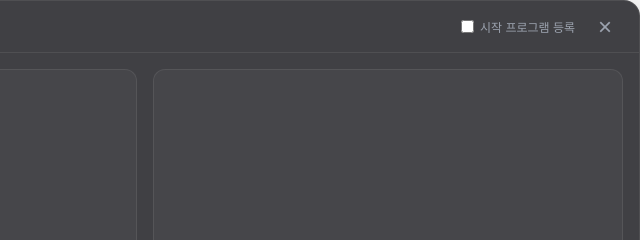
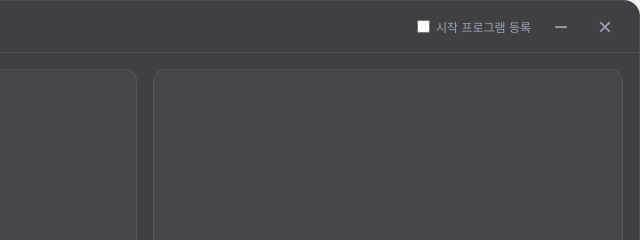
Before and after one commit to DragonCastle7512/Capture-AI, an Electron app: page ui/query.html in a window 760 px wide. Shown: the top 240 px of the page, 120-760 px from the left. Drawn offline with Linux system fonts and the light colour scheme; no server answers.

Commit message:
feat: 결과 창 최소화 버튼 UI 추가 및 이벤트 바인딩
- query.html에 최소화 버튼 엘리먼트 추가
- query.css에 최소화 버튼 스타일 정의
- query.js에서 버튼 클릭 시 메인 프로세스로 최소화 IPC 전송

```diff
--- a/ui/query.css
+++ b/ui/query.css
@@ -105,6 +105,26 @@ body {
 .close-icon:hover {
   background: rgba(239, 68, 68, 0.2);
   color: #ef4444;
+}
+
+.minimize-icon {
+  background: none;
+  border: none;
+  color: var(--text-secondary);
+  font-size: 24px;
+  cursor: pointer;
+  display: flex;
+  align-items: center;
+  justify-content: center;
+  width: 28px;
+  height: 28px;
+  border-radius: 50%;
+  transition: all 0.2s ease;
+}
+
+.minimize-icon:hover {
+  background: rgba(255, 255, 255, 0.1);
+  color: var(--text-color);
 }
 
 /* Main Layout */
--- a/ui/query.html
+++ b/ui/query.html
@@ -13,6 +13,7 @@
         <label class="startup-label">
           <input type="checkbox" id="startup-checkbox"> 시작 프로그램 등록
         </label>
+        <button id="minimize-btn" class="minimize-icon">&minus;</button>
         <button id="close-btn" class="close-icon">&times;</button>
       </div>
     </div>
--- a/ui/query.js
+++ b/ui/query.js
@@ -3,6 +3,7 @@ const previewImg = document.getElementById('preview-img');
 const responseBox = document.getElementById('response-box');
 const sendBtn = document.getElementById('send-btn');
 const closeBtn = document.getElementById('close-btn');
+const minimizeBtn = document.getElementById('minimize-btn');
 const startupCheckbox = document.getElementById('startup-checkbox');
 
 let capturedImageBase64 = null;
@@ -111,6 +112,9 @@ sendBtn.addEventListener('click', handleSend);
 closeBtn.addEventListener('click', () => {
   window.electronAPI.closeQueryWindow();
 });
+minimizeBtn.addEventListener('click', () => {
+  window.electronAPI.minimizeQueryWindow();
+});
 
 // ESC 키로 질문 창 닫기
 window.addEventListener('keydown', (e) => {
```
